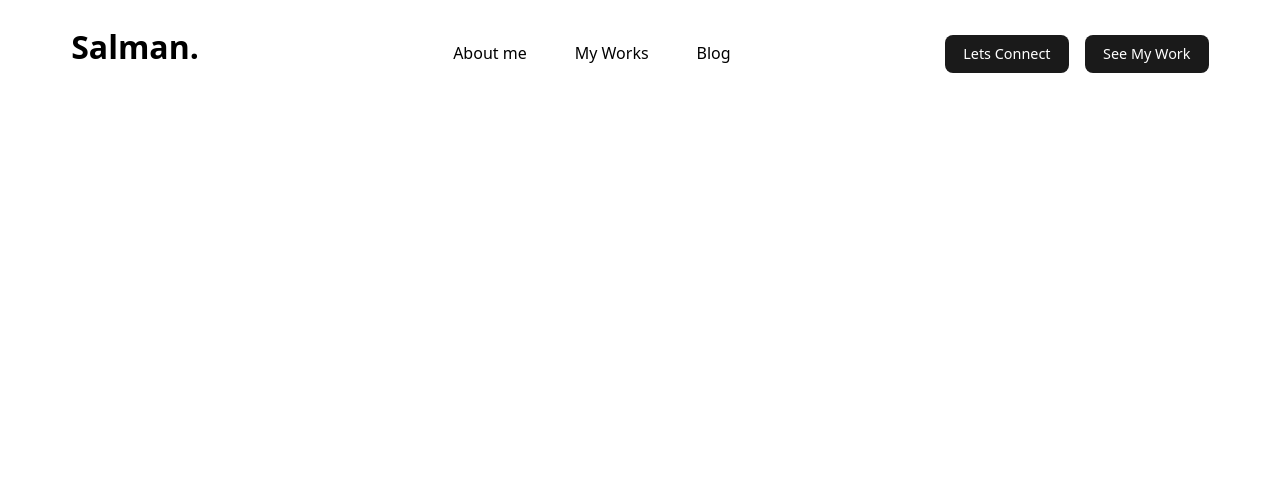
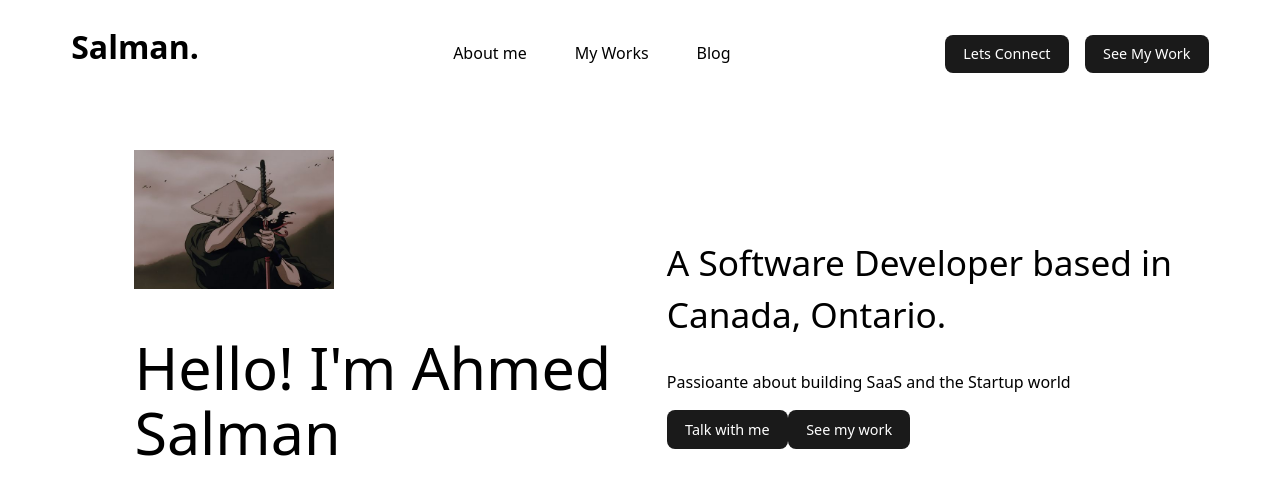
Before and after one commit to HehLul/portfolio, a React (Vite) app: page / in a window 1280 px wide. Shown: the top 494 px of the page. Built offline with nearby package versions, Linux system fonts and the light colour scheme.

Commit message:
wip: home page

```diff
--- a/src/App.jsx
+++ b/src/App.jsx
@@ -1,7 +1,13 @@
 import "./App.css";
 import Navbar from "./components/Navbar/Navbar";
+import Home from "./pages/Home/Home";
 function App() {
-  return <Navbar></Navbar>;
+  return (
+    <>
+      <Navbar></Navbar>
+      <Home />
+    </>
+  );
 }
 
 export default App;
--- a/src/components/Navbar/Navbar.css
+++ b/src/components/Navbar/Navbar.css
@@ -8,6 +8,7 @@
 
 .navbar > h1 {
   font-size: 2rem;
+  font-weight: 700;
 }
 
 ul {
--- a/src/index.css
+++ b/src/index.css
@@ -1,7 +1,7 @@
 :root {
   font-family: system-ui, Avenir, Helvetica, Arial, sans-serif;
   line-height: 1.5;
-  font-weight: 400;
+  /* font-weight: 400; */
 
   color-scheme: light dark;
   color: rgba(255, 255, 255, 0.87);
--- /dev/null
+++ b/src/pages/Home/Home.css
@@ -0,0 +1,32 @@
+.home {
+  display: flex;
+  justify-content: space-around;
+  margin-top: 4rem;
+  max-width: 90%;
+  margin-left: auto;
+  align-items: center;
+}
+
+img {
+  max-width: 200px;
+}
+
+.right,
+.left {
+  /* max-width: 500px; */
+}
+
+h1,
+h2,
+p,
+button {
+  font-weight: 400;
+}
+
+h1 {
+  font-size: 3.7rem;
+}
+
+h2 {
+  font-size: 2.2rem;
+}
--- /dev/null
+++ b/src/pages/Home/Home.jsx
@@ -0,0 +1,22 @@
+import "./Home.css";
+
+function Home() {
+  return (
+    <div className="home">
+      <div className="left">
+        <img src="pfp.jpg" />
+        <h1>Hello! I'm Ahmed Salman</h1>
+      </div>
+      <div className="right">
+        <h2>A Software Developer based in Canada, Ontario.</h2>
+        <p>Passioante about building SaaS and the Startup world</p>
+        <div className="buttons">
+          <button>Talk with me</button>
+          <button>See my work</button>
+        </div>
+      </div>
+    </div>
+  );
+}
+
+export default Home;
```
Also changed, not shown: public/pfp.jpg (added), src/assets/pfp.jpg (added).
